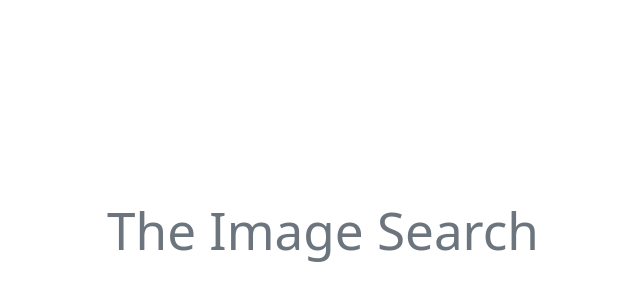
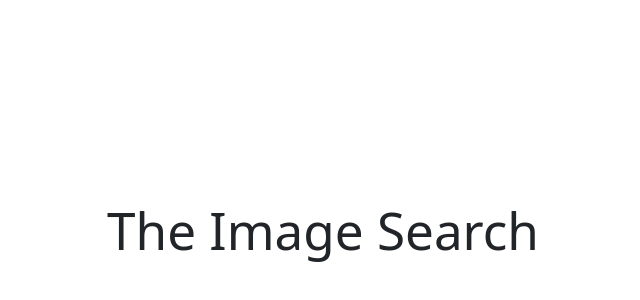
Before and after one commit to aeprodigy/item_search, a React (Vite) app: page / in a window 1280 px wide. Shown: the part 166-466 px from the top of the page, without its empty margins (317-957 px from the left). Built offline with nearby package versions, Linux system fonts and the light colour scheme.

Commit message:
few fixes

```diff
--- a/src/App.css
+++ b/src/App.css
@@ -2,7 +2,7 @@
   max-width: 1280px;
   margin: 0 auto;
   padding: 2rem;
-  text-align: center;
+
 }
 
 .logo {
--- a/src/App.jsx
+++ b/src/App.jsx
@@ -6,7 +6,8 @@ function App() {
 
   return (
     <>
-     <h1 className='text-secondary'>The Image Search</h1>
+     <h1 className='text-dark'>The Image Search</h1>
+
     </>
   )
 }
```
